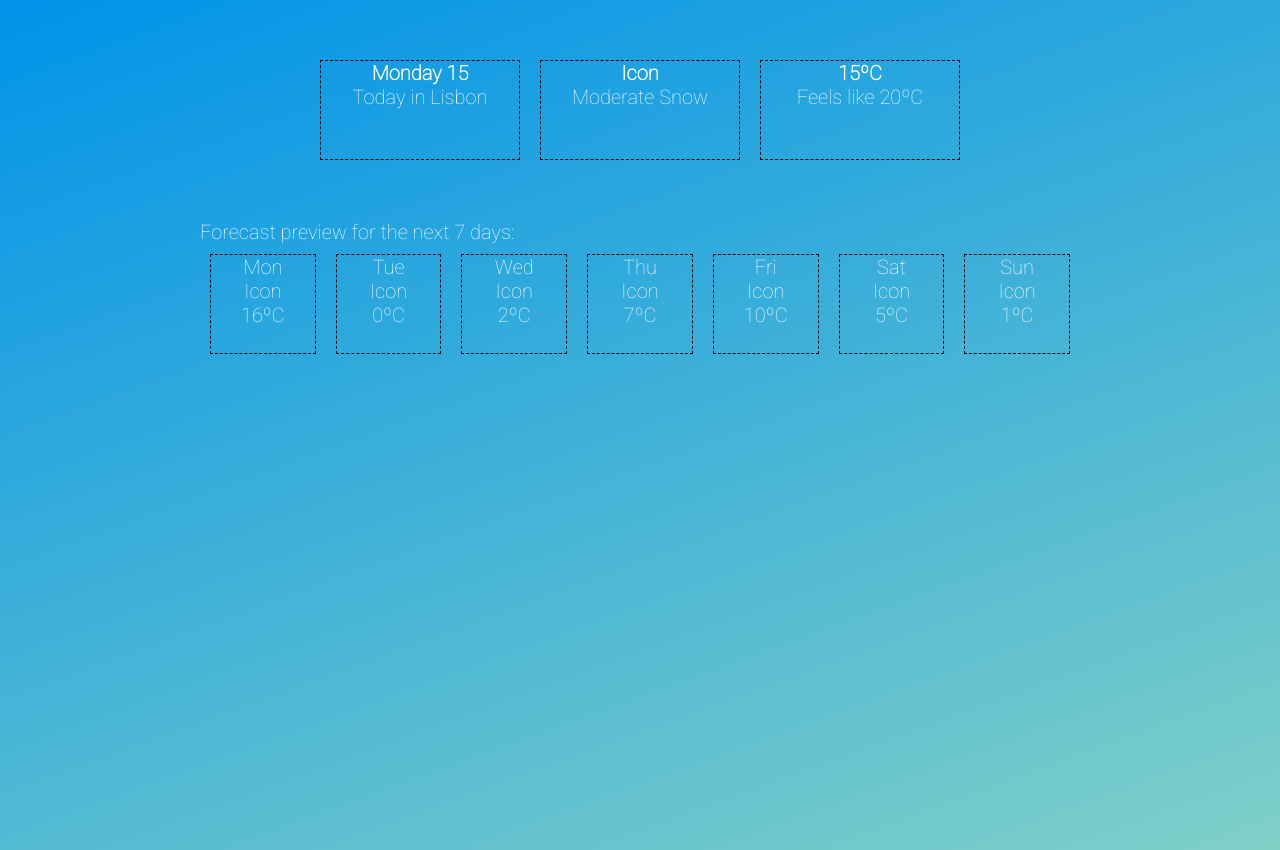
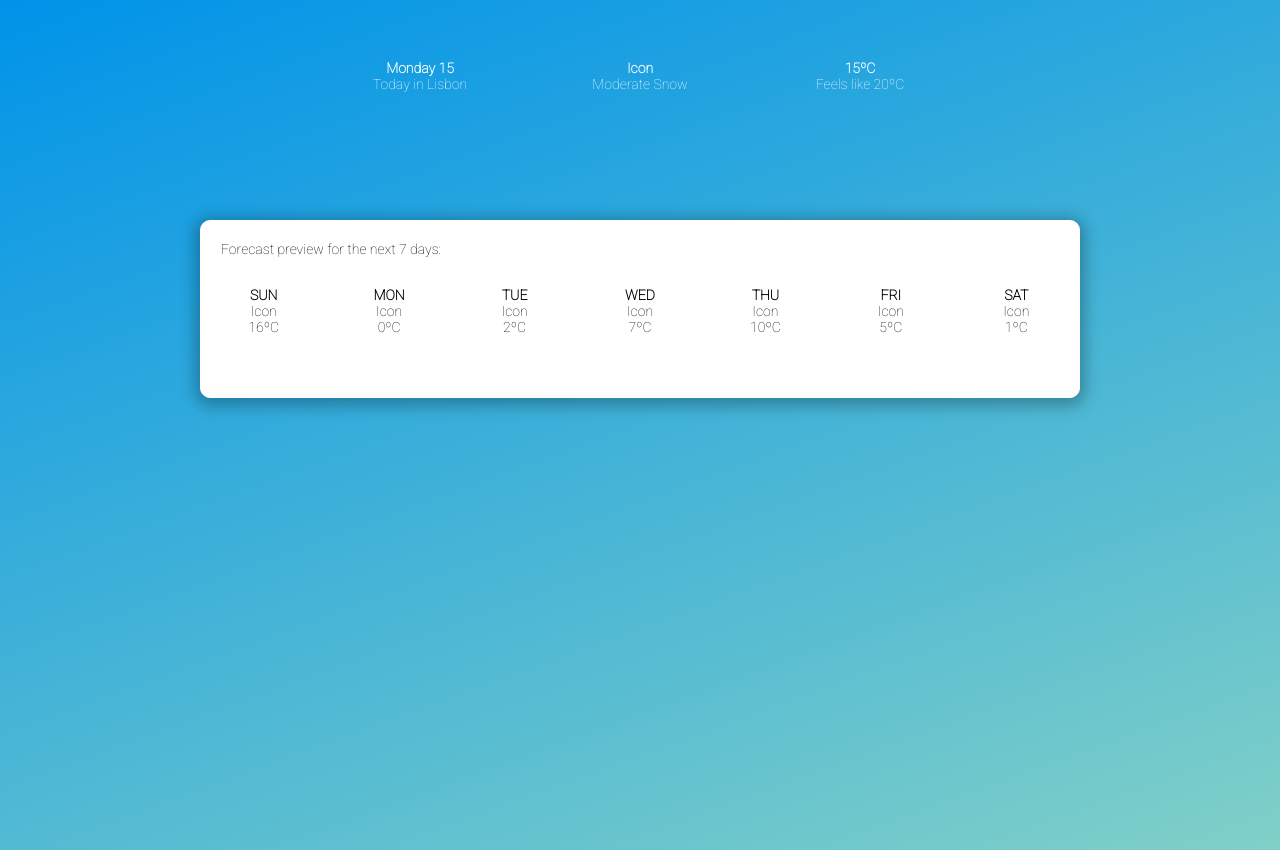
Before and after one commit to MartaBento/js-weather-app, a plain HTML site: page index.html in a window 1280 px wide. Drawn offline with nearby package versions, Linux system fonts and the light colour scheme.

Commit message:
working on forecast for the next 7 days

```diff
--- a/css/common-styles.css
+++ b/css/common-styles.css
@@ -4,7 +4,7 @@
     margin: 0;
     padding: 0;
     box-sizing: border-box;
-    font-size: 20px;
+    font-size: 14px;
 }
 
 body {
@@ -12,7 +12,6 @@ body {
     background-color: #0093E9;
     background-image: linear-gradient(160deg, #0093E9 0%, #80D0C7 100%);
     font-family: 'Roboto', sans-serif;
-    color: white;
 }
 
 #container-top, #weekdays {
@@ -21,6 +20,7 @@ body {
     flex-wrap: nowrap;
     justify-content: center;
     text-align: center;
+    color: white;
 }
 
 #container-top {
@@ -33,16 +33,26 @@ body {
     margin: 10px;
     width: 200px;
     height: 100px;
-    border: 1px dashed black;
 }
 
 #container-bottom {
+    color: black;
     margin-top: 50px;
     margin-right: 200px;
     margin-left: 200px;
+    border: 1px solid white;
+    border-radius: 10px;
+    -webkit-box-shadow: 0px 3px 15px 5px rgba(0,0,0,0.27);
+    box-shadow: 0px 3px 15px 5px rgba(0,0,0,0.27);
+    background-color: white;
+}
+
+#weekdays {
+    color: black;
 }
 
 #forecast-intro  {
+    margin: 20px;
     text-align: left;
     display: block;
 }
--- a/index.html
+++ b/index.html
@@ -32,45 +32,45 @@
             <p>Forecast preview for the next 7 days:</p>
         </div>
         <div id="weekdays">
-            <div id="day-1">
-                <p>Mon</p>
+            <div>
+                <h1>Mon</h1>
                 <p>Icon</p>
                 <p>16ºC</p>
             </div>
-            <div id="day-2">
-                <p>Tue</p>
+            <div>
+                <h1>Tue</h1>
                 <p>Icon</p>
                 <p>0ºC</p>
             </div>
-            <div id="day-3">
-                <p>Wed</p>
+            <div>
+                <h1>Wed</h1>
                 <p>Icon</p>
                 <p>2ºC</p>
             </div>
-            <div id="day-4">
-                <p>Thu</p>
+            <div>
+                <h1>Thu</h1>
                 <p>Icon</p>
                 <p>7ºC</p>
             </div>
-            <div id="day-5">
-                <p>Fri</p>
+            <div>
+                <h1>Fri</h1>
                 <p>Icon</p>
                 <p>10ºC</p>
             </div>
-            <div id="day-6">
-                <p>Sat</p>
+            <div>
+                <h1>Sat</h1>
                 <p>Icon</p>
                 <p>5ºC</p>
             </div>
-            <div id="day-7">
-                <p>Sun</p>
+            <div>
+                <h1>Sun</h1>
                 <p>Icon</p>
                 <p>1ºC</p>
             </div>
         </div>
     </div>
     <script src="./js/app.js"></script>
-    <script src="https://unpkg.com/moment"/>
+    <script src="https://cdnjs.cloudflare.com/ajax/libs/moment.js/2.29.1/moment-with-locales.min.js"></script>
 </body>
 
 </html>
--- a/js/app.js
+++ b/js/app.js
@@ -1,5 +1,3 @@
-window.addEventListener('load', () => {
-
 let latitude;
 let longitude;
 
@@ -8,7 +6,13 @@ window.addEventListener('load', () => {
 let weatherDescriptionQuerySelector = document.querySelector('#center-icon-temp-description > p')
 let weatherRealTempQuerySelector = document.querySelector('#right-real-temperature > h1')
 let feelsLikeTempQuerySelector = document.querySelector('#right-real-temperature > p')
+let dayOfWeekQuerySelector = document.querySelectorAll('#weekdays > div > h1')
 
+getLocation();
+
+function getLocation() {
+
+    window.addEventListener('load', () => {
 
         if (navigator.geolocation) {
             navigator.geolocation.getCurrentPosition(position => {
@@ -23,7 +27,7 @@ window.addEventListener('load', () => {
                         return response.json()
                     })
                     .then(data => {
-                    console.log(data)
+                        //console.log(data)
                         let cityName = data.data[0].city_name;
                         let countryCode = data.data[0].country_code;
                         let realTemp = data.data[0].temp;
@@ -41,12 +45,34 @@ window.addEventListener('load', () => {
                                 return response.json()
                             })
                             .then(data => {
-                            console.log(data)
-
+                                //console.log(data)
                             })
                     })
             })
+            iterateForecast();
         } else {
             console.log("Location not available.")
         }
-});
+    })
+
+};
+
+function iterateForecast() {
+    var days = new Array();
+    days[0] = "SUN";
+    days[1] = "MON";
+    days[2] = "TUE";
+    days[3] = "WED";
+    days[4] = "THU";
+    days[5] = "FRI";
+    days[6] = "SAT";
+
+    for (let i = 0; i < days.length; i++) {
+        for (let i = 0; i < dayOfWeekQuerySelector.length; i++) {
+            dayOfWeekQuerySelector[i].textContent = days[i];
+        }
+    }
+
+
+
+}
```
Lines whose indentation alone changed are shown as unchanged.
